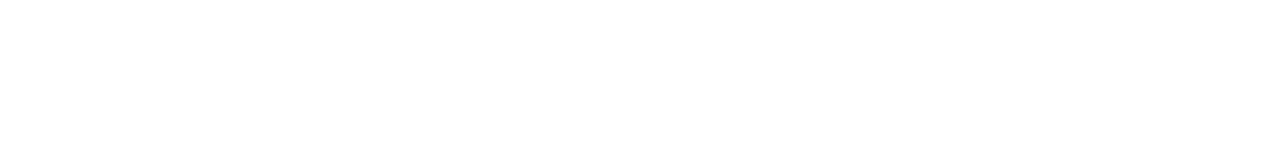
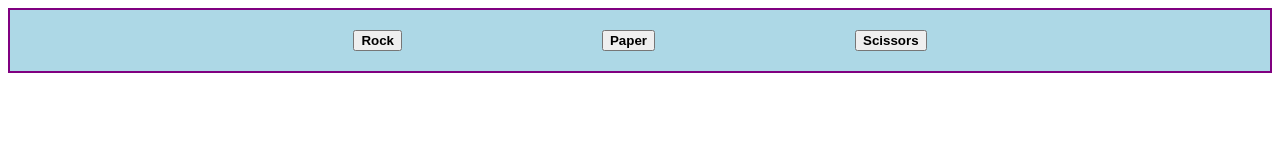
Before and after one commit to yashuppot/RockPaperScissors, a plain HTML site: page index.html in a window 1280 px wide. Drawn offline with Linux system fonts and the light colour scheme.

Commit message:
Add UI buttons for rock, paper, and scissors

```diff
--- a/index.html
+++ b/index.html
@@ -2,10 +2,17 @@
 <html lang="en">
 <head>
     <meta charset="UTF-8">
+    <link rel="stylesheet" href="styles.css">
     <meta name="viewport" content="width=device-width, initial-scale=1.0">
     <title>Rock Paper Scissors</title>
 </head>
 <body>
+    <header class="header">
+        <button class="option">Rock</button>
+        <button class="option">Paper</button>
+        <button class="option">Scissors</button>
+    </header>
+    <section id="information"></section>
     <script src="myscripts.js"></script>
 </body>
 </html>
--- /dev/null
+++ b/styles.css
@@ -0,0 +1,13 @@
+.header {
+    display: flex;
+    gap: 200px;
+    background-color: lightblue;
+    border: 2px solid purple;
+    justify-content: center;
+    padding: 20px;
+
+}
+
+.option {
+    font-weight: bold;
+}
```
